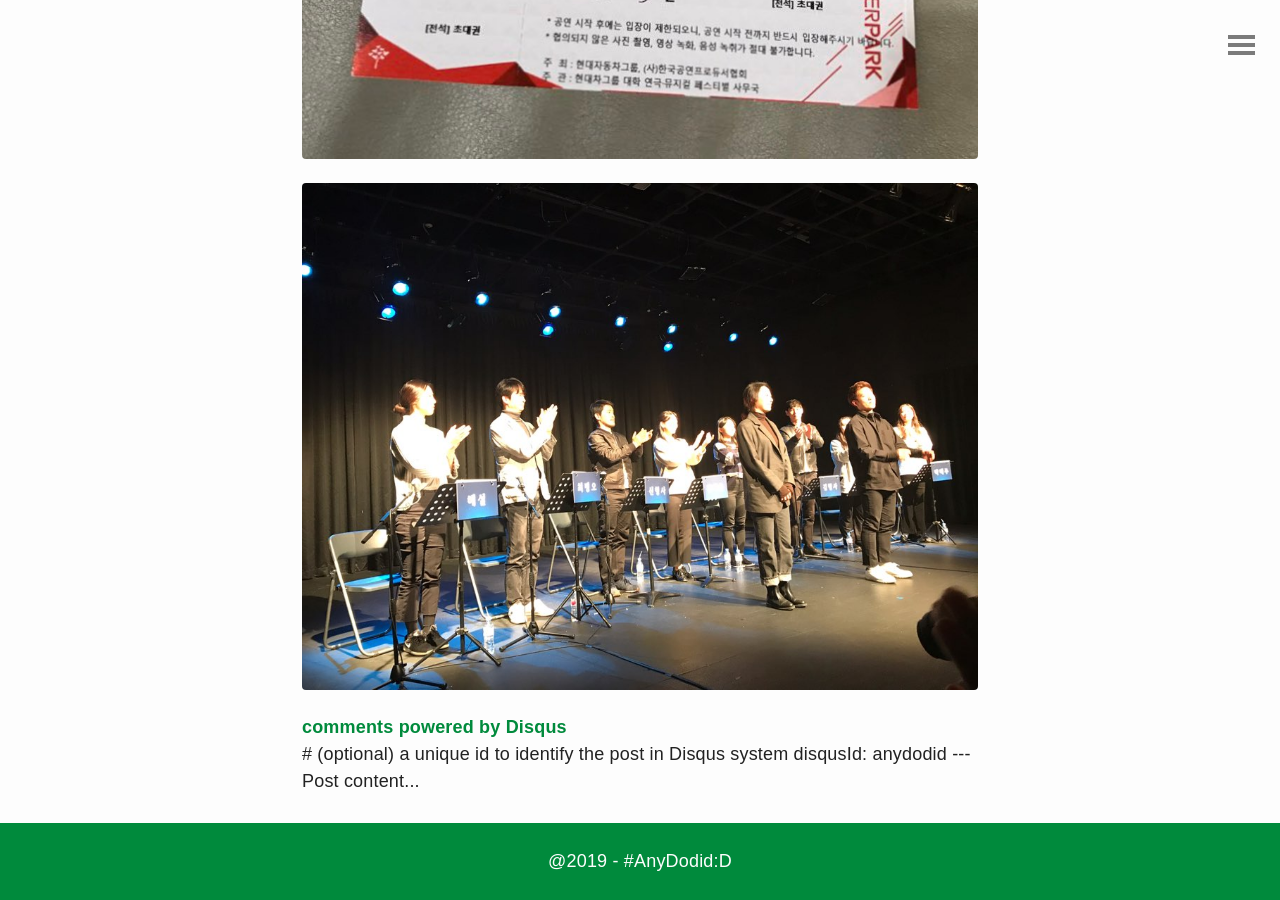
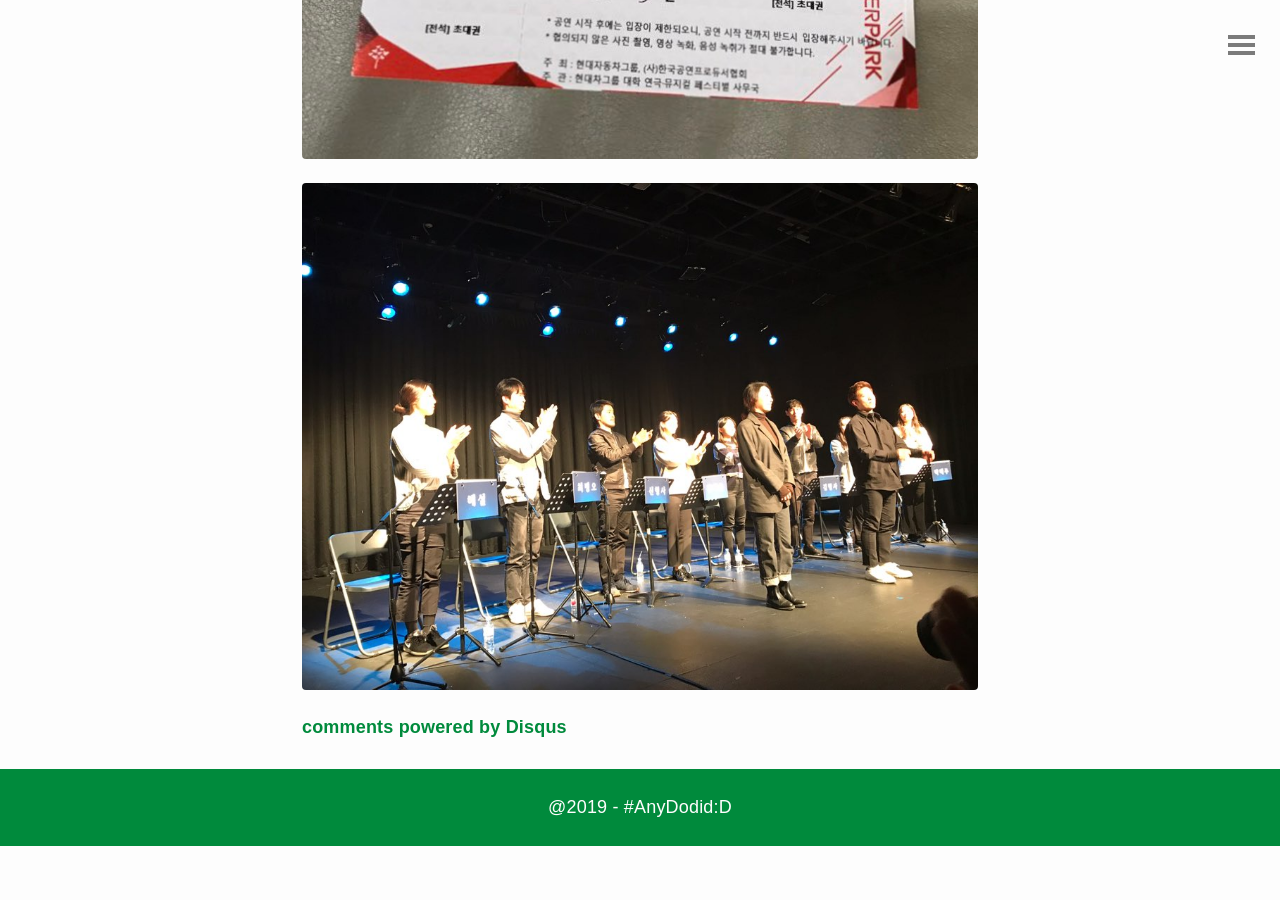
Before and after one commit to Jungyunheese/anydodid, a Jekyll site: the page built from _posts/2019-12-13-reading-theater-sori-review.md, in a window 1280 px wide and 900 px high, scrolled down 2694 px. Built offline with Jekyll 4.4.1, drawn with Linux system fonts in a browser that asks for light colours; comment, search, counter and statistics services are not loaded; after the commit the page ends 3540 px from its top, so only the background shows below that.

Commit message:
Update post.html

```diff
--- a/_layouts/post.html
+++ b/_layouts/post.html
@@ -14,7 +14,3 @@ layout: default
 	</div>
 </article>
 {% include disqus.html %}
-# (optional) a unique id to identify the post in Disqus system
-disqusId: anydodid
----
-Post content...
```
